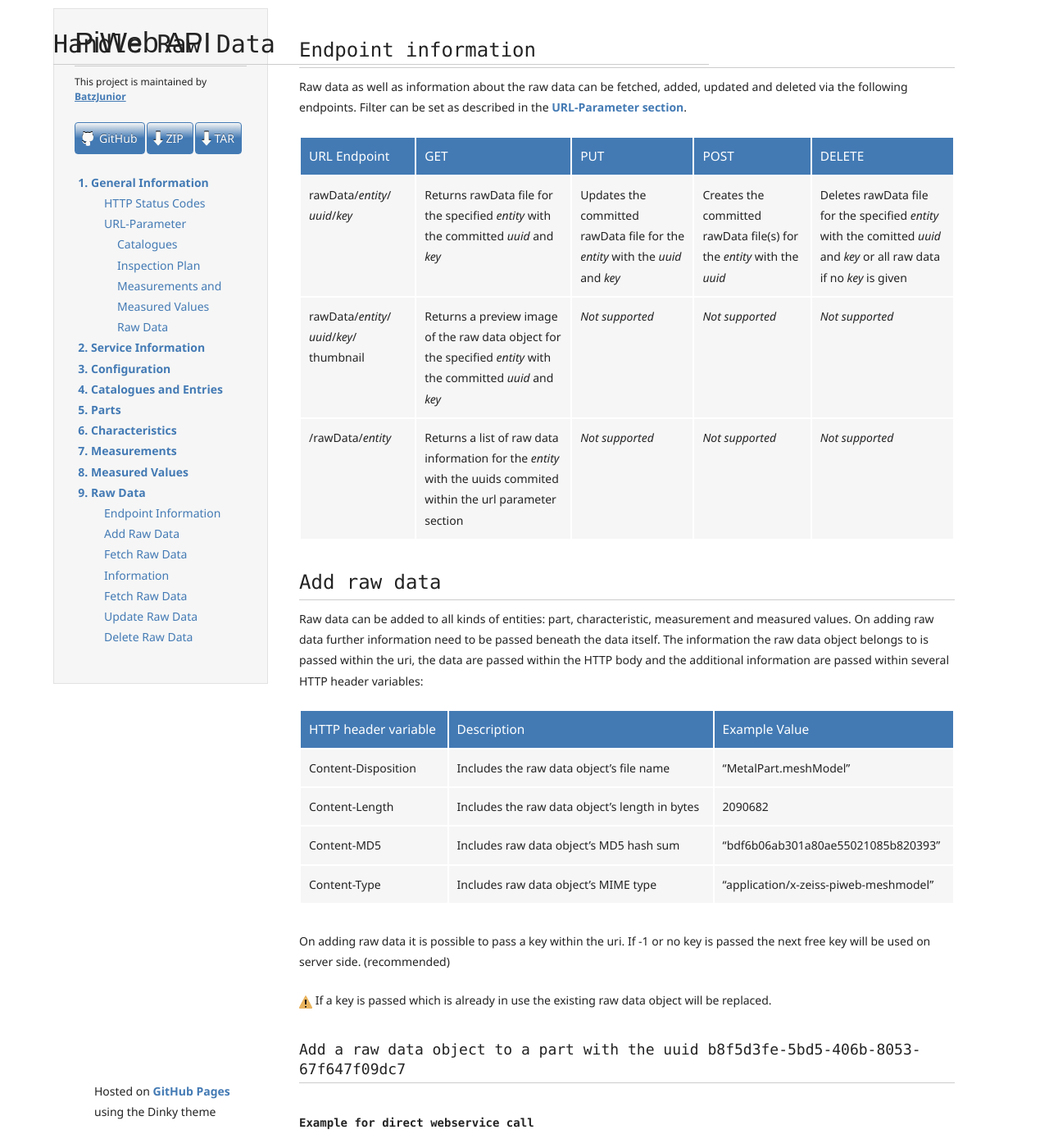
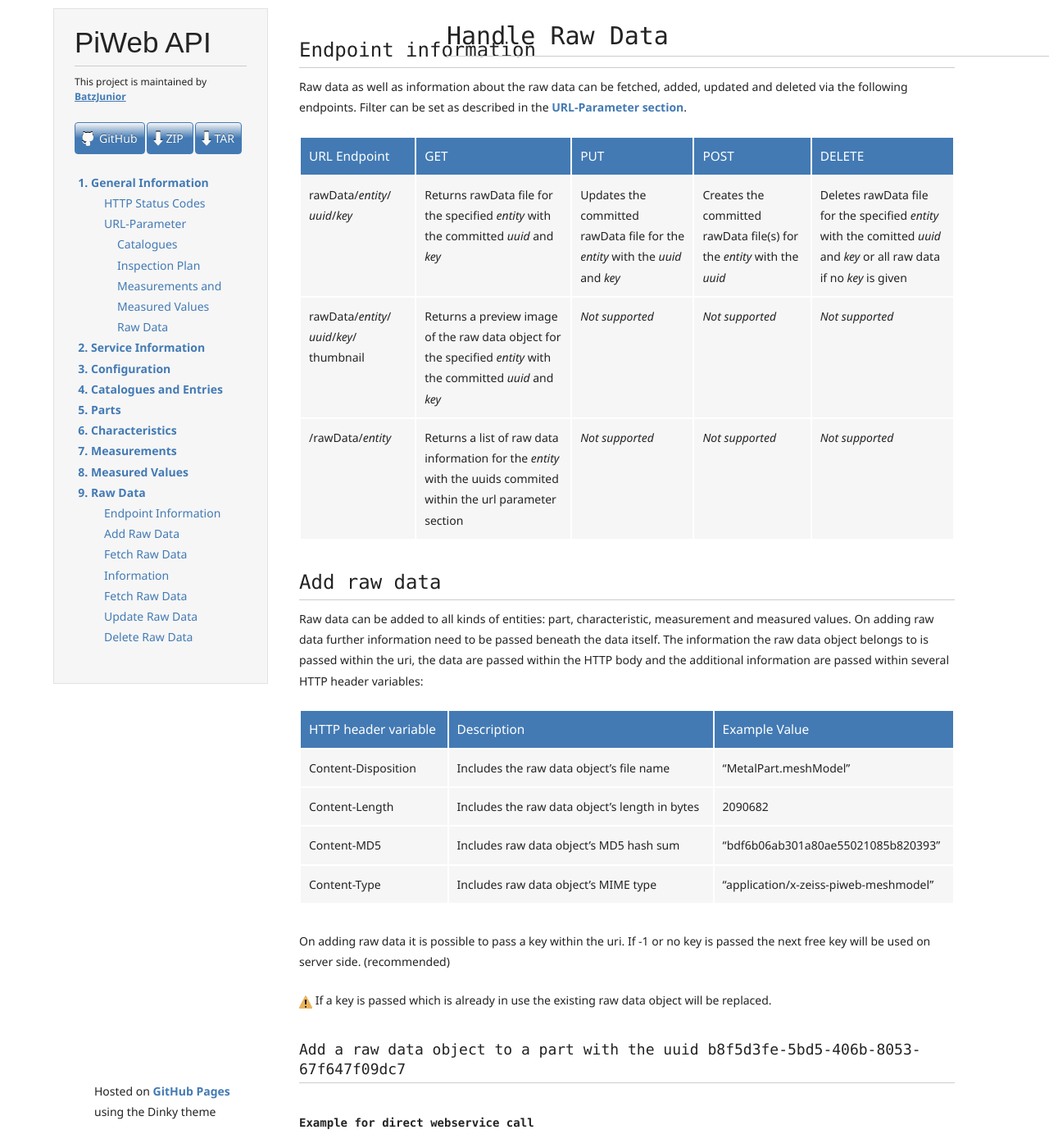
Before and after one commit to BatzJunior/testrepo, a Jekyll site: the page built from Handle-Raw-Data.md, in a window 1280 px wide and 1400 px high. Shown: the whole window at 82% size. Built offline with Jekyll 4.4.1, drawn with Linux system fonts in a browser that asks for light colours.

Commit message:
Update styles.css

```diff
--- a/stylesheets/styles.css
+++ b/stylesheets/styles.css
@@ -302,6 +302,8 @@
 
 div.titleContent{
 	position:fixed;
+	width:100%;
+	top:0px;
 }
 
 
```
